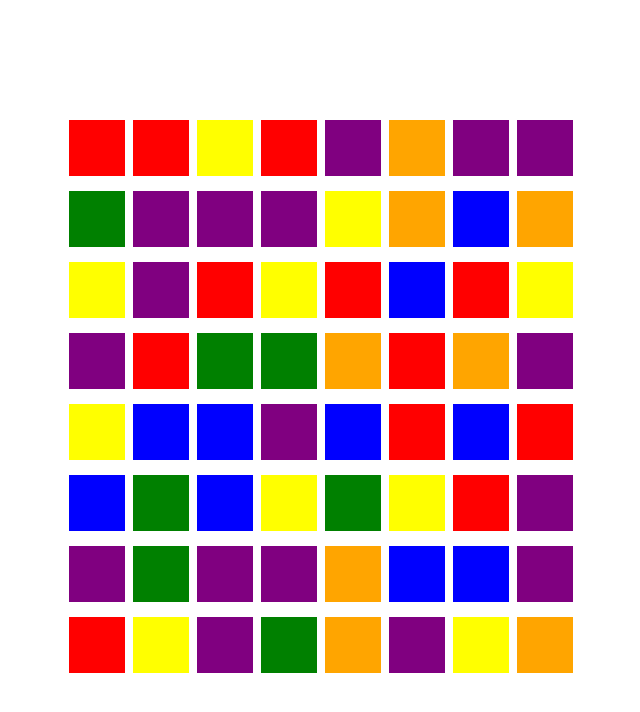
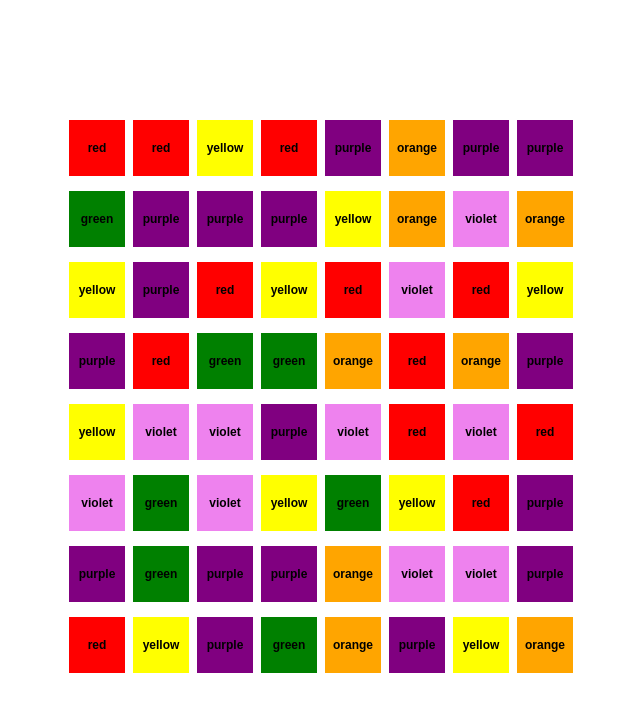
Before and after one commit to ferjbadev/CandyCrushGame, a Next.js app: page / in a window 1280 px wide. Shown: the top 712 px of the page, without its empty margins (291-931 px from the left). Built offline with nearby package versions, Linux system fonts and the light colour scheme.

Commit message:
Update page.tsx

```diff
--- a/src/app/page.tsx
+++ b/src/app/page.tsx
@@ -3,7 +3,7 @@
 import { useEffect, useState } from "react";
 
 const width = 8;
-const candyColors = ["red", "blue", "green", "yellow", "orange", "purple"];
+const candyColors = ["red", "violet", "green", "yellow", "orange", "purple"];
 
 
 export default function Home() {
@@ -42,7 +42,7 @@ export default function Home() {
     }, 100);
 
     return () => clearInterval(timer);
-  }, [checkForColumnOfThree]);
+  }, [checkForColumnOfThree, board]);
 
   console.log(board);
 
@@ -50,7 +50,9 @@ export default function Home() {
     <div className="flex flex-col items-center justify-center h-screen">
       <div className="w-[560px] h-[560px] flex flex-wrap gap-2 ">
         {board.map((candy, index) => (
-          <div key={index} className=" w-14 h-14" style={{ backgroundColor: candy }}></div>
+          <div key={index} className="w-14 h-14 flex items-center justify-center text-black font-bold text-xs" style={{ backgroundColor: candy }}>
+            {candy}
+          </div>
         ))}
       </div>
     </div>
```
